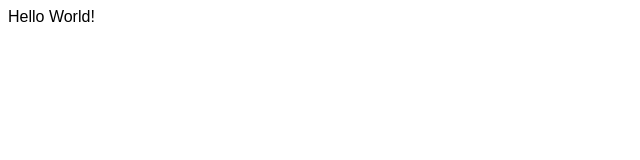
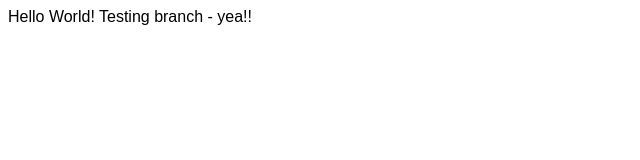
Before and after one commit to hkasemir/test, a plain HTML site: page index.html in a window 1280 px wide. Shown: the whole page, without its empty margins (0-640 px from the left). Drawn offline with Linux system fonts and the light colour scheme.

Commit message:
testing branch for merge

```diff
--- a/index.html
+++ b/index.html
@@ -8,5 +8,6 @@
 </head>
 <body>
   Hello World!
+  Testing branch - yea!!
 </body>
 </html>
```
